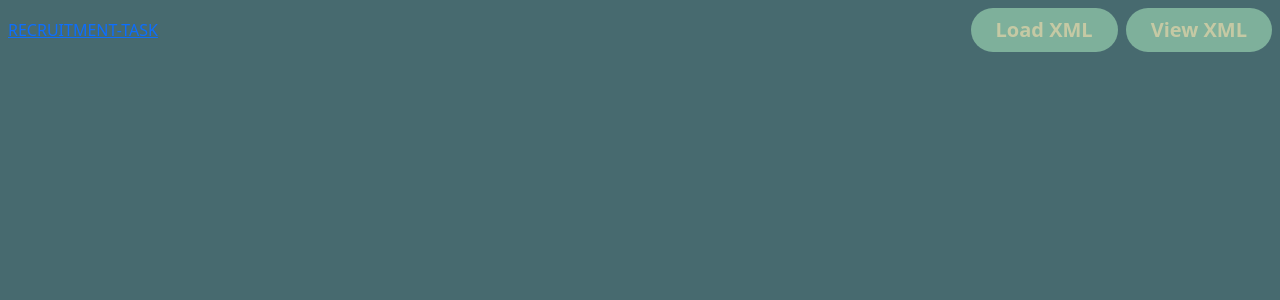
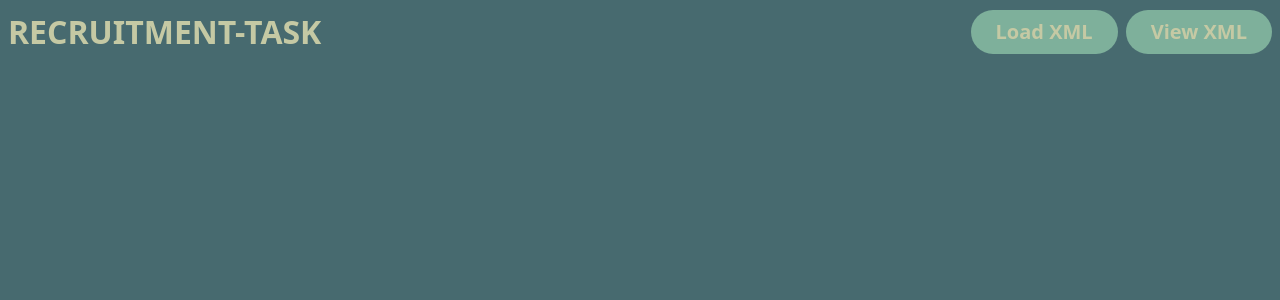
Before and after one commit to fxkfjla/Recruitment-Task-Front, an Angular app: page /form in a window 1280 px wide. Shown: the top 300 px of the page. Built offline with nearby package versions, Linux system fonts and the light colour scheme.

Commit message:
extract navbar styles to header

```diff
--- a/src/app/header/header.component.html
+++ b/src/app/header/header.component.html
@@ -1,6 +1,6 @@
 <nav class="navbar p-2">
   <div class="">
-    <a class="my-navbar-brand" href="#">
+    <a class="my-navbar-brand" href="/">
       RECRUITMENT-TASK
     </a>
   </div>
--- a/src/app/header/header.component.sass
+++ b/src/app/header/header.component.sass
@@ -0,0 +1,6 @@
+@import '../../styles'
+
+.my-navbar-brand
+  @extend .navbar-brand, .fs-2, .fw-bold, .my-tc
+  transition: 0.3s
+  text-decoration: none
```
